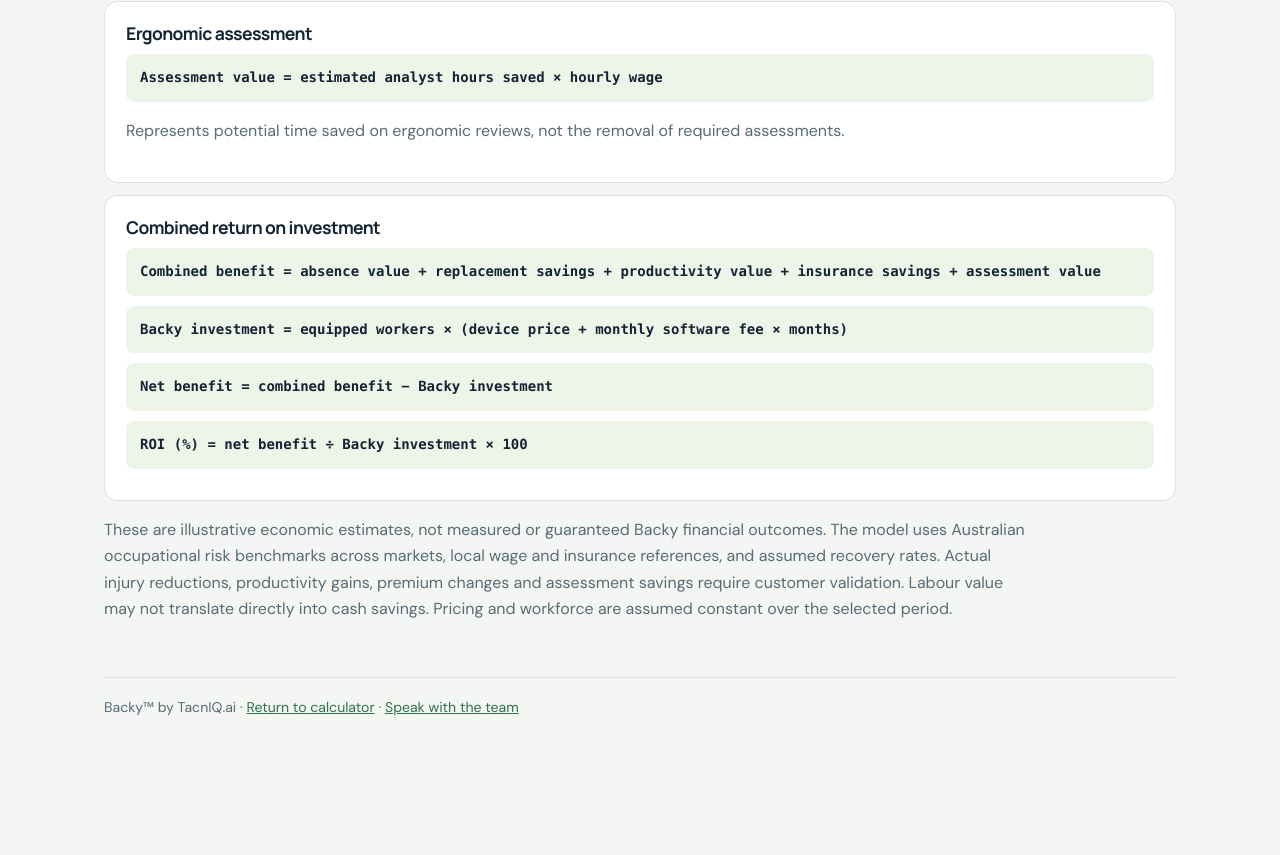
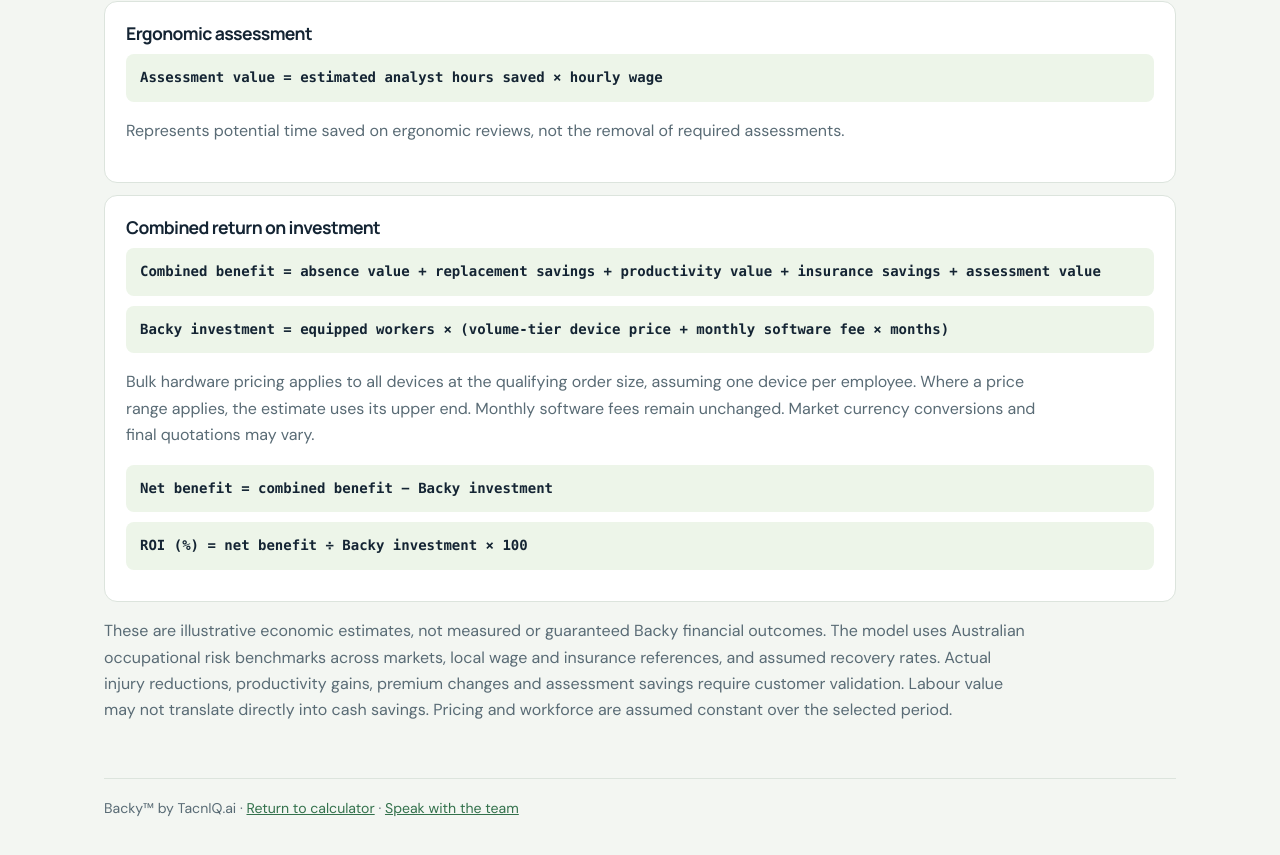
Before and after one commit to sakthinivastacniq/Backywebsite, a plain HTML site: page roi-methodology.html in a window 1280 px wide. Shown: the part 1543-2398 px from the top of the page. Before the commit the page ends 2347 px from the top, so only its background shows below. Drawn offline with Linux system fonts and the light colour scheme.

Commit message:
Reflect volume-tier hardware pricing in concise ROI methodology

```diff
--- a/roi-methodology.html
+++ b/roi-methodology.html
@@ -20,7 +20,7 @@
 <div class="formula"><h3>Productivity</h3><span class="equation">Productivity value = estimated back-pain-related productivity hours lost while at work × recovery assumption × hourly wage</span><p>Excludes time already counted as absence.</p></div>
 <div class="formula"><h3>Insurance</h3><span class="equation">Potential premium savings = annual reference premium × eligible renewal years × targeted risk share × assumed injury reduction × premium pass-through assumption</span><p>Conditional savings start after the first year and depend on actual insurer terms. Insurer-paid compensation is excluded.</p></div>
 <div class="formula"><h3>Ergonomic assessment</h3><span class="equation">Assessment value = estimated analyst hours saved × hourly wage</span><p>Represents potential time saved on ergonomic reviews, not the removal of required assessments.</p></div>
-<div class="formula"><h3>Combined return on investment</h3><span class="equation">Combined benefit = absence value + replacement savings + productivity value + insurance savings + assessment value</span><span class="equation">Backy investment = equipped workers × (device price + monthly software fee × months)</span><span class="equation">Net benefit = combined benefit − Backy investment</span><span class="equation">ROI (%) = net benefit ÷ Backy investment × 100</span></div>
+<div class="formula"><h3>Combined return on investment</h3><span class="equation">Combined benefit = absence value + replacement savings + productivity value + insurance savings + assessment value</span><span class="equation">Backy investment = equipped workers × (volume-tier device price + monthly software fee × months)</span><p>Bulk hardware pricing applies to all devices at the qualifying order size, assuming one device per employee. Where a price range applies, the estimate uses its upper end. Monthly software fees remain unchanged. Market currency conversions and final quotations may vary.</p><span class="equation">Net benefit = combined benefit − Backy investment</span><span class="equation">ROI (%) = net benefit ÷ Backy investment × 100</span></div>
 </section>
 <p class="hint">These are illustrative economic estimates, not measured or guaranteed Backy financial outcomes. The model uses Australian occupational risk benchmarks across markets, local wage and insurance references, and assumed recovery rates. Actual injury reductions, productivity gains, premium changes and assessment savings require customer validation. Labour value may not translate directly into cash savings. Pricing and workforce are assumed constant over the selected period.</p>
 <footer class="footer">Backy™ by TacnIQ.ai · <a href="roi-industries.html">Return to calculator</a> · <a href="contact.html">Speak with the team</a></footer></main></body></html>
```
